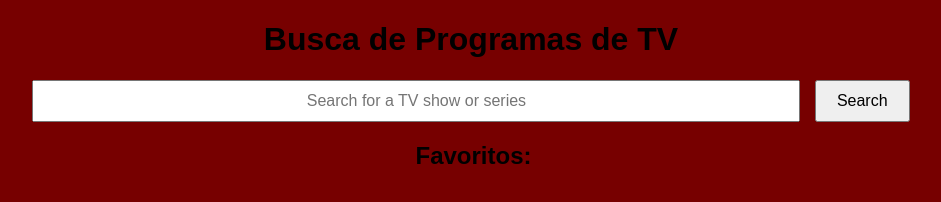
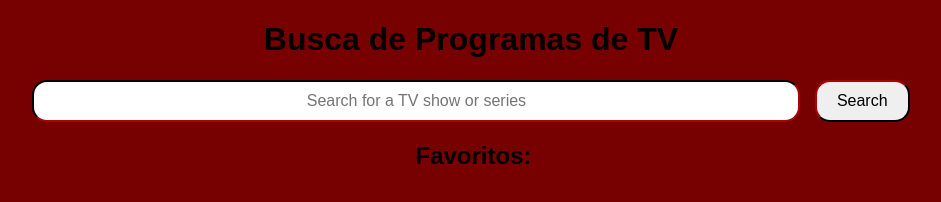
Before and after one commit to boletini/api-filme, a plain HTML site: page index.html in a window 1280 px wide. Shown: the whole page, without its empty margins (169-1110 px from the left). Drawn offline with Linux system fonts and the light colour scheme; no server answers.

Commit message:
arrumando css

```diff
--- a/style.css
+++ b/style.css
@@ -18,9 +18,16 @@ body {
     font-size: 16px;
 
   }
+  input#consulta{
+    border-radius: 15px;
+    border-color:#550202;
+
+  }
 
 
   button {
+    border-radius: 15px;
+    border-color: #550202;
     padding: 10px 20px;
     font-size: 16px;
     margin-left: 10px;
```
